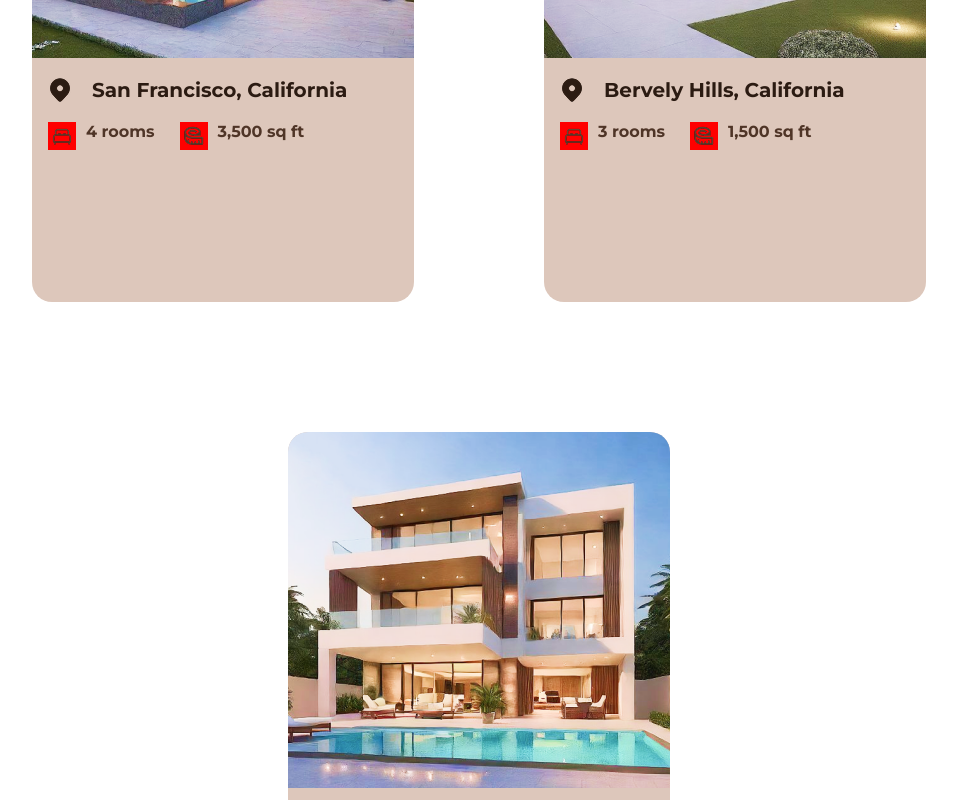
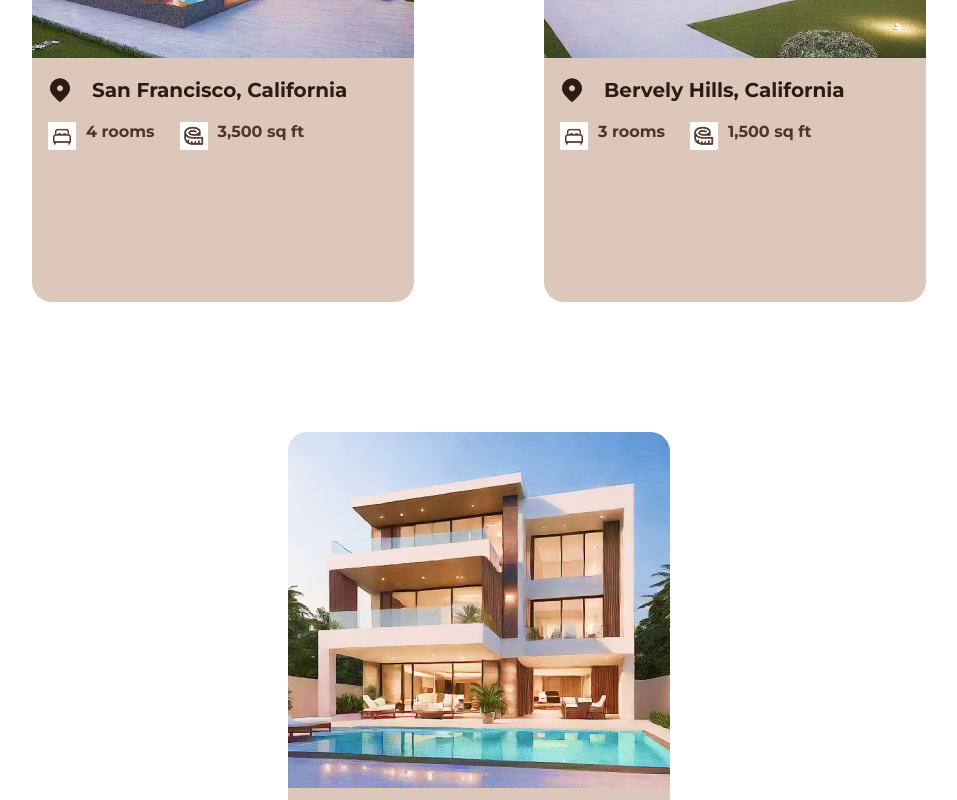
Before and after one commit to gabrieljcoutinho/Projeto-Dwello, a React (Create React App) app: page / in a window 1280 px wide. Shown: the part 2640-3440 px from the top of the page, without its empty margins (161-1118 px from the left). Built offline with nearby package versions, Linux system fonts and the light colour scheme.

Commit message:
mudando cor de fundo

```diff
--- a/src/Css/PopularResidence.css
+++ b/src/Css/PopularResidence.css
@@ -39,7 +39,7 @@
 }
 
 .imgListaUlTamnhoDaCasa {
-    background-color: red;
+    background-color: #FFFFFF;
     padding: 2px;
 }
 
```
